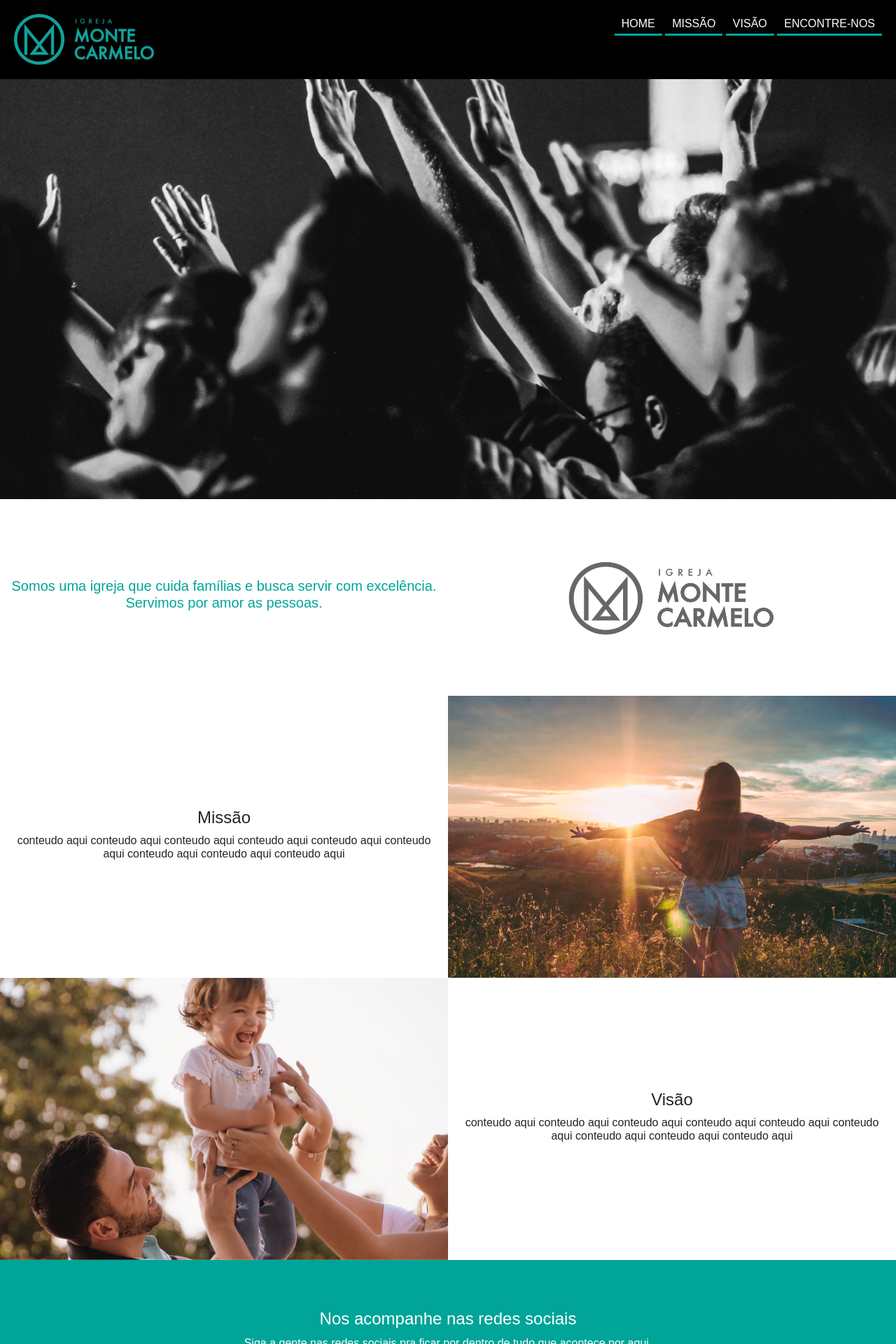
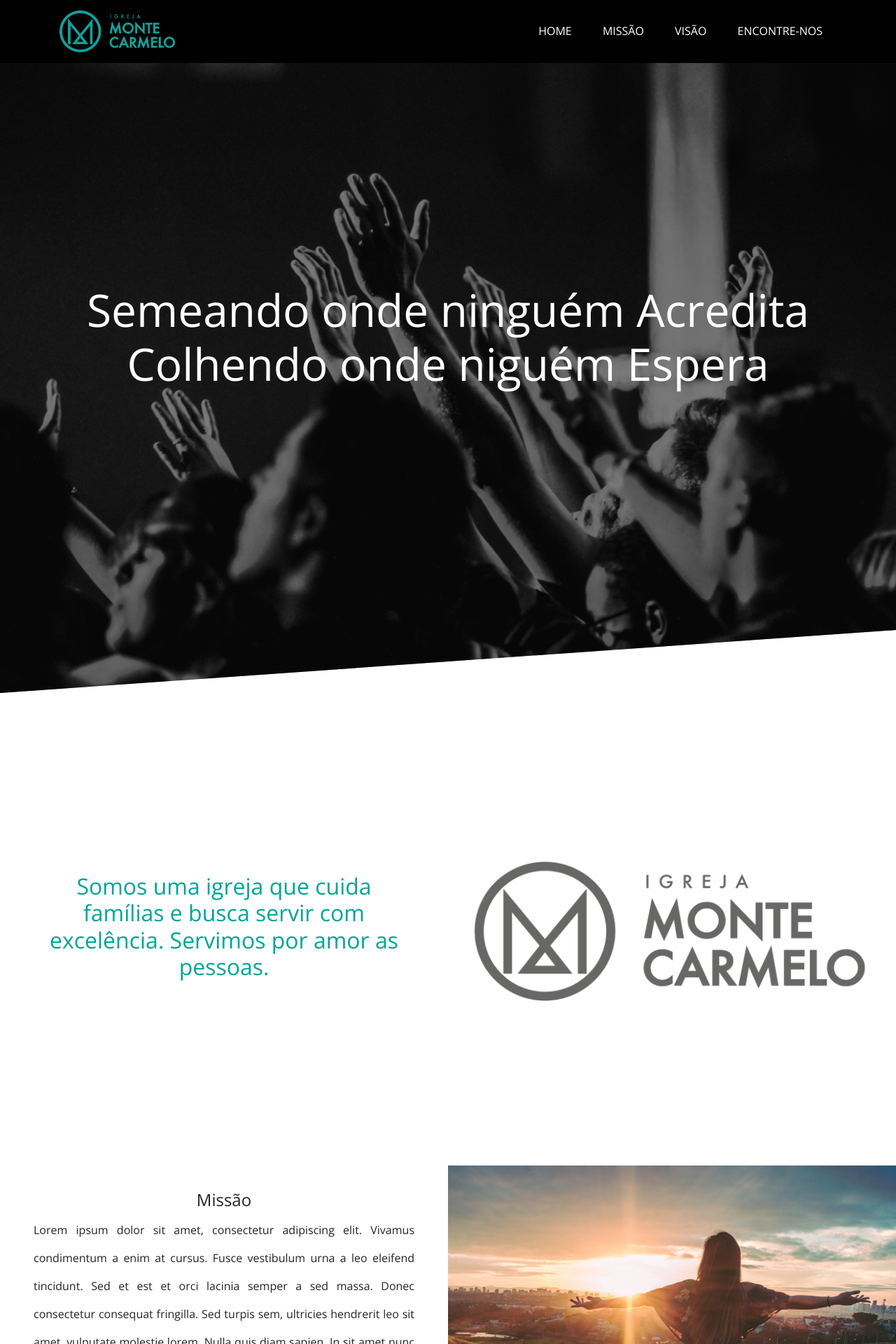
Before and after one commit to limabia/imc-site, a Jekyll site: the page built from index.html, in a window 1280 px wide. Shown: the top 1920 px of the page at 70% size. Built offline with Jekyll 4.4.1, drawn with Linux system fonts in a browser that asks for light colours; some web fonts are replaced; some of the changed text lies outside the part shown.

Commit message:
Ajustado banner e ajustes de css

```diff
--- a/_layouts/default.html
+++ b/_layouts/default.html
@@ -4,7 +4,7 @@
 <head>
     <meta charset="utf-8">
     <meta name="viewport" content="width=device-width, initial-scale=1, shrink-to-fit=no">
-    <link href="assets/plugins/open_sans.css" rel="stylesheet">
+    <link href="https://fonts.googleapis.com/css?family=Open+Sans:400,700&display=swap" rel="stylesheet">
     <link rel="stylesheet" href="assets/plugins/bootstrap/css/bootstrap.css">
 
     <link rel="stylesheet" href="assets/css/index.css"> <!-- TODO mudar para scss-->
@@ -12,24 +12,23 @@
 </head>
 
 <body>
-
-    <div class="menu">
-        <img src="assets/img/logo_verde.png">
-        <nav>
-            <ul>
-                <li><a href="#">Home</a></li>
-                <li><a href="#">Missão</a></li>
-                <li><a href="#">Visão</a></li>
-                <li><a href="#">Encontre-nos</a></li>
-            </ul>
-        </nav>
-    </div>
+    <header class="menu navbar">
+        <div class="container">
+            <img src="assets/img/logo_verde.png">
+            <nav class="float-right">
+                <a href="#">Home</a>
+                <a href="#">Missão</a>
+                <a href="#">Visão</a>
+                <a href="#">Encontre-nos</a>
+            </nav>
+        </div>
+    </header>
 
     {{ content }}
 
     <div class="footer">
         <p>
-            <b>@Copyright 2020 - Igreja Monte Carmelo</b><br>
+            <strong>@Copyright 2020 - Igreja Monte Carmelo</strong><br>
             Todos os direitos reservados.
         </p>
     </div>
--- a/_sass/main.scss
+++ b/_sass/main.scss
@@ -5,11 +5,14 @@ cinza: #63666A
 verde: #00A499
 */
 
+* {
+    margin: 0;
+    padding: 0;
+    box-sizing: border-box;
+}
+
 body {
     font-family: 'Open Sans', sans-serif;
-    display: inline-block;
-    width: auto;
-    max-width: 100%;
     overflow-x: hidden;
 }
 
@@ -20,70 +23,75 @@ img {
 /* menu */
 .menu {
     background: #000000;
-    padding: 20px;
-    display: block;
+    height: 90px;
+
+    img {
+        max-width: 200px;
+        height: 60px;
+    }
 }
 
-.menu img {
-    max-width: 200px;
-}
-
-.menu nav {
-    display: inline-block;
-    float: right;
-}
-
-.menu ul {
-    padding: 0px;
-    margin: 0px;
-    list-style: none;
-}
-
-.menu ul li {
-    display: inline;
-}
-
-.menu ul li a {
+.menu nav a {
     padding: 2px 10px;
+    margin: 0 10px;
     display: inline-block;
     text-decoration: none;
     color: #ffffff;
     text-transform: uppercase;
-    border-bottom: 3px solid #00A499;
-}
-
-.menu ul li a:hover {
-    color: #00A499;
+    border-bottom: 3px solid transparent;
+    &:hover {
+        border-bottom: 3px solid #00A499;
+        color: #00A499;
+    }
 }
 
 /* banner */
 .banner {
     width: 100%;
-    height: 600px;
-    background: #000000;
+    height: 100vh;
     background: url('../img/principal.png');
     background-size: cover;
     background-repeat: no-repeat;
-    background-position: bottom;
+    background-position: center;
+    clip-path: polygon(0 0, 100% 0, 100% 90%, 0% 100%);
+
+    &:before {
+        background-color: rgba(0, 0, 0, 0.50);
+        width: 100%;
+        height: 100%;
+        position: absolute;
+        display: block;
+        content: " ";
+    }
+
+    h1 {
+        color: white;
+        position: relative;
+        text-align: center;
+        padding-top: 35vh;
+        font-size: 4rem;
+    }
 }
 
 /* section conteudo/img centralizada */
 .centralized-content {
-    min-height: 250px;
+    height: 75vh;
     align-items: center;
     text-align: center;
     color: #00A499;
     padding: 40px 20px;
-}
 
-.centralized-content h6 {
-    font-size: 18px;
-}
+    h5 {
+        font-size: 2rem;
+    }
 
-.centralized-content img {
-    margin-left: auto;
-    margin-right: auto;
-    display: block;
+    img {
+        height: 30vh;
+        width: auto;
+        margin-left: auto;
+        margin-right: auto;
+        display: block;
+    }
 }
 
 .img-text {
@@ -93,19 +101,27 @@ img {
 
 #quem-somos {
     padding: 70px 0;
-    img{
-        max-width: 50%;
-    }
 }
 
 #redes-sociais {
+    height: 60vh;
+    margin-top: 100px;
+    text-align: center;
     padding: 70px 0;
     background:#00A499;
     color: white;
 
+    h4 {
+     font-size: 2rem;
+    }
+    p {
+        margin-top: 3rem;
+        font-size: 1rem;
+    }
+
     img {
         margin-top: 20px;
-        max-width: 60px;
+        width: 100px;
     }
 }
 
@@ -113,14 +129,20 @@ img {
     .col-sm-12.image{
         padding:0;
     }
+    p {
+        line-height: 2.5rem;
+        text-align: justify;
+    }
 }
 
 .footer{
+    padding: 30px;
     background: #00A499;
     min-height: 100px;
     color: white;
     p {
         text-align: center;
         vertical-align: bottom;
+        line-height: 2rem;
     }
 }
--- a/assets/plugins/open_sans.css
+++ /dev/null
@@ -1,63 +0,0 @@
-/* cyrillic-ext */
-@font-face {
-  font-family: 'Open Sans';
-  font-style: normal;
-  font-weight: 400;
-  font-display: swap;
-  src: local('Open Sans Regular'), local('OpenSans-Regular'), url(https://fonts.gstatic.com/s/opensans/v17/mem8YaGs126MiZpBA-UFWJ0bbck.woff2) format('woff2');
-  unicode-range: U+0460-052F, U+1C80-1C88, U+20B4, U+2DE0-2DFF, U+A640-A69F, U+FE2E-FE2F;
-}
-/* cyrillic */
-@font-face {
-  font-family: 'Open Sans';
-  font-style: normal;
-  font-weight: 400;
-  font-display: swap;
-  src: local('Open Sans Regular'), local('OpenSans-Regular'), url(https://fonts.gstatic.com/s/opensans/v17/mem8YaGs126MiZpBA-UFUZ0bbck.woff2) format('woff2');
-  unicode-range: U+0400-045F, U+0490-0491, U+04B0-04B1, U+2116;
-}
-/* greek-ext */
-@font-face {
-  font-family: 'Open Sans';
-  font-style: normal;
-  font-weight: 400;
-  font-display: swap;
-  src: local('Open Sans Regular'), local('OpenSans-Regular'), url(https://fonts.gstatic.com/s/opensans/v17/mem8YaGs126MiZpBA-UFWZ0bbck.woff2) format('woff2');
-  unicode-range: U+1F00-1FFF;
-}
-/* greek */
-@font-face {
-  font-family: 'Open Sans';
-  font-style: normal;
-  font-weight: 400;
-  font-display: swap;
-  src: local('Open Sans Regular'), local('OpenSans-Regular'), url(https://fonts.gstatic.com/s/opensans/v17/mem8YaGs126MiZpBA-UFVp0bbck.woff2) format('woff2');
-  unicode-range: U+0370-03FF;
-}
-/* vietnamese */
-@font-face {
-  font-family: 'Open Sans';
-  font-style: normal;
-  font-weight: 400;
-  font-display: swap;
-  src: local('Open Sans Regular'), local('OpenSans-Regular'), url(https://fonts.gstatic.com/s/opensans/v17/mem8YaGs126MiZpBA-UFWp0bbck.woff2) format('woff2');
-  unicode-range: U+0102-0103, U+0110-0111, U+1EA0-1EF9, U+20AB;
-}
-/* latin-ext */
-@font-face {
-  font-family: 'Open Sans';
-  font-style: normal;
-  font-weight: 400;
-  font-display: swap;
-  src: local('Open Sans Regular'), local('OpenSans-Regular'), url(https://fonts.gstatic.com/s/opensans/v17/mem8YaGs126MiZpBA-UFW50bbck.woff2) format('woff2');
-  unicode-range: U+0100-024F, U+0259, U+1E00-1EFF, U+2020, U+20A0-20AB, U+20AD-20CF, U+2113, U+2C60-2C7F, U+A720-A7FF;
-}
-/* latin */
-@font-face {
-  font-family: 'Open Sans';
-  font-style: normal;
-  font-weight: 400;
-  font-display: swap;
-  src: local('Open Sans Regular'), local('OpenSans-Regular'), url(https://fonts.gstatic.com/s/opensans/v17/mem8YaGs126MiZpBA-UFVZ0b.woff2) format('woff2');
-  unicode-range: U+0000-00FF, U+0131, U+0152-0153, U+02BB-02BC, U+02C6, U+02DA, U+02DC, U+2000-206F, U+2074, U+20AC, U+2122, U+2191, U+2193, U+2212, U+2215, U+FEFF, U+FFFD;
-}
--- a/index.html
+++ b/index.html
@@ -1,11 +1,17 @@
 ---
 layout: default
 ---
-<section class="banner"></section>
+<section class="banner">
+    <h1>
+        Semeando onde ninguém Acredita<br>
+        Colhendo onde niguém Espera
+    </h1>
+
+</section>
 
 <div class="container-fluid">
     <section class="row centralized-content" id="quem-somos">
-        <div class="col-md-6 col-sm-12">
+        <div class="col-md-6 col-sm-12 px-5">
 
             <h5>
                 Somos uma igreja que cuida famílias e busca servir com excelência.
@@ -19,10 +25,9 @@ layout: default
 
     <!--missao e visao -->
     <section class="row img-text missao-visao">
-        <div class="col-md-6 col-sm-12">
+        <div class="col-md-6 col-sm-12 px-5">
             <h4>Missão</h4>
-            <h6>conteudo aqui conteudo aqui conteudo aqui conteudo aqui conteudo aqui conteudo
-                aqui conteudo aqui conteudo aqui conteudo aqui </h6>
+            <p>Lorem ipsum dolor sit amet, consectetur adipiscing elit. Vivamus condimentum a enim at cursus. Fusce vestibulum urna a leo eleifend tincidunt. Sed et est et orci lacinia semper a sed massa. Donec consectetur consequat fringilla. Sed turpis sem, ultricies hendrerit leo sit amet, vulputate molestie lorem. Nulla quis diam sapien. In sit amet nunc ut eros congue feugiat et in odio. Suspendisse congue faucibus nunc, nec blandit arcu mollis et. </p>
         </div>
         <div class="col-md-6 col-sm-12 image">
             <img src="assets/img/missao.png" />
@@ -33,10 +38,9 @@ layout: default
         <div class="col-md-6 col-sm-12 image">
             <img src="assets/img/visao.png" />
         </div>
-        <div class="col-md-6 col-sm-12">
+        <div class="col-md-6 col-sm-12 px-5">
             <h4>Visão</h4>
-            <h6>conteudo aqui conteudo aqui conteudo aqui conteudo aqui conteudo aqui conteudo
-                aqui conteudo aqui conteudo aqui conteudo aqui </h6>
+            <p>Lorem ipsum dolor sit amet, consectetur adipiscing elit. Vivamus condimentum a enim at cursus. Fusce vestibulum urna a leo eleifend tincidunt. Sed et est et orci lacinia semper a sed massa. Donec consectetur consequat fringilla. Sed turpis sem, ultricies hendrerit leo sit amet, vulputate molestie lorem. Nulla quis diam sapien. In sit amet nunc ut eros congue feugiat et in odio. Suspendisse congue faucibus nunc, nec blandit arcu mollis et. </p>
         </div>
     </section>
 
@@ -57,7 +61,7 @@ layout: default
     -->
 
 
-    <section class="row centralized-content" id="redes-sociais">
+    <section class="row" id="redes-sociais">
         <div class="col-12">
             <h4> Nos acompanhe nas redes sociais</h4>
             <p>Siga a gente nas redes sociais pra ficar por dentro de tudo que acontece por aqui.</p>
@@ -79,7 +83,9 @@ layout: default
         </div>
     </section>
 
-
+    <section class="row" id="front-banner">
+        <img src="assets/img/front.jpg">
+    </section>
 
     <section class="row centralized-content" id="enderecos">
         <div class="col-12">
```
Also changed, not shown: assets/img/front.jpg (added).
